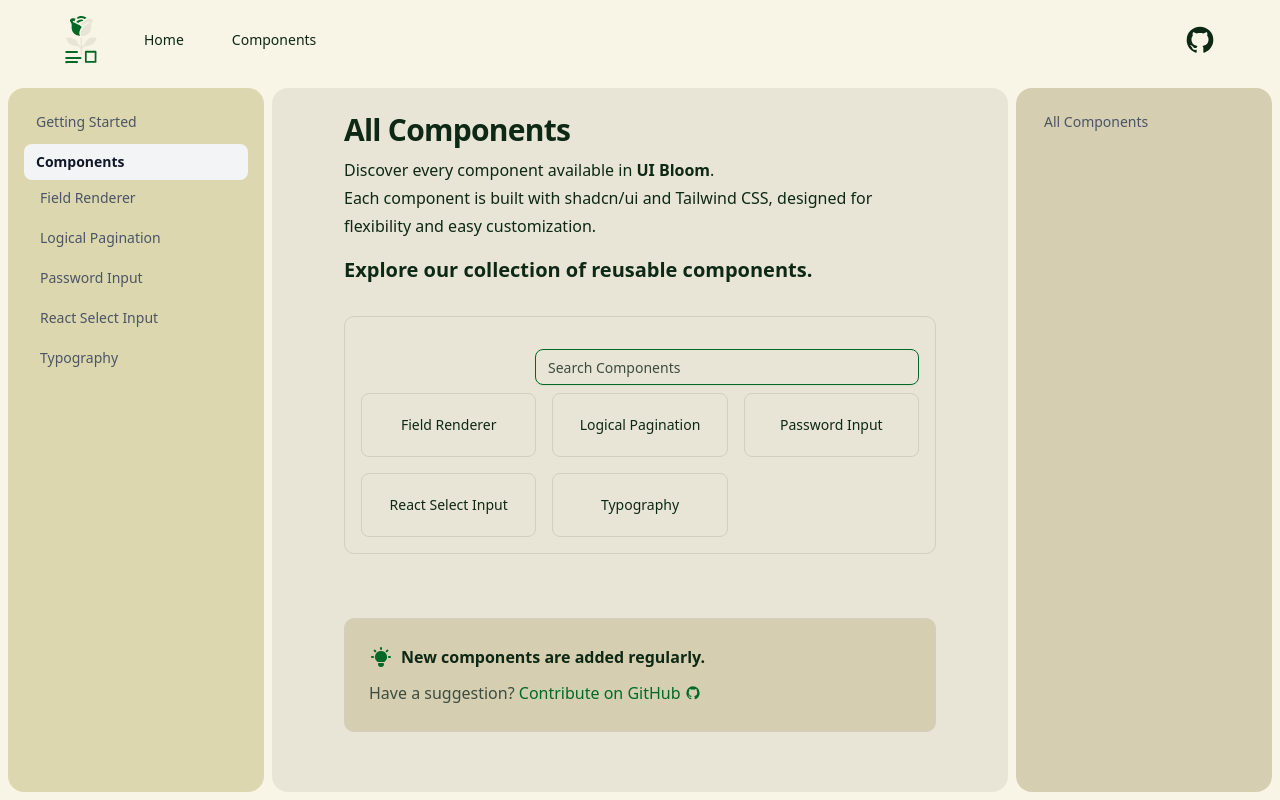
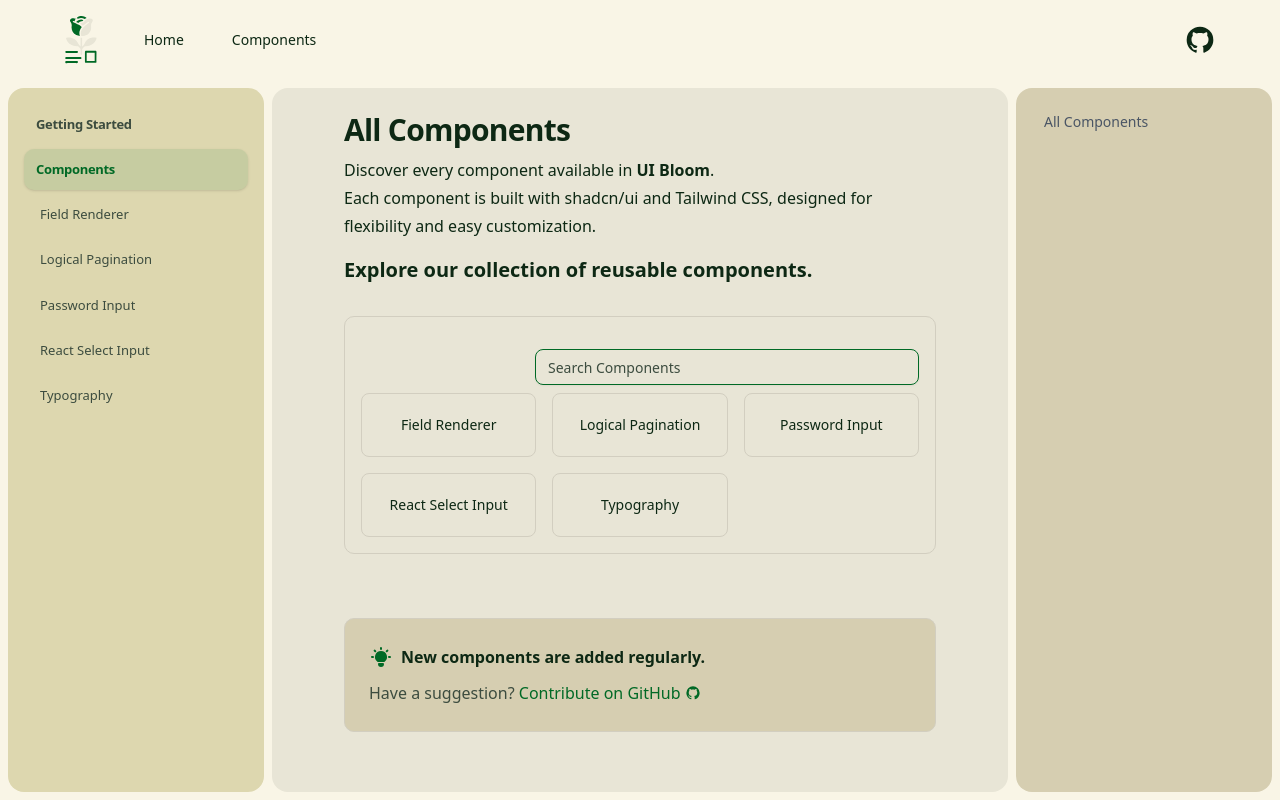
Before and after one commit to Huzaifa-Yaqoob/ui-bloom2, a Next.js app: page /docs/components in a window 1280 px wide. Built offline with nearby package versions, Linux system fonts and the light colour scheme; no server answers.

Commit message:
fix styling issue in sidebar

```diff
--- a/public/r/typography.json
+++ b/public/r/typography.json
@@ -4,6 +4,9 @@
   "type": "registry:ui",
   "title": "Typography",
   "description": "A comprehensive set of typography components including headings (H1-H6), paragraphs, blockquotes, code blocks, and text variants with responsive sizing and styling.",
+  "dependencies": [
+    "@radix-ui/react-slot"
+  ],
   "files": [
     {
       "path": "src/registry/components/typography/typography.tsx",
--- a/registry.json
+++ b/registry.json
@@ -100,6 +100,7 @@
       "type": "registry:ui",
       "title": "Typography",
       "description": "A comprehensive set of typography components including headings (H1-H6), paragraphs, blockquotes, code blocks, and text variants with responsive sizing and styling.",
+      "dependencies": ["@radix-ui/react-slot"],
       "files": [
         {
           "path": "src/registry/components/typography/typography.tsx",
--- /dev/null
+++ b/src/app/docs/components/field-renderer/page.tsx
@@ -0,0 +1,5 @@
+function Page() {
+  return <div></div>;
+}
+
+export default Page;
--- a/src/app/docs/components/page.tsx
+++ b/src/app/docs/components/page.tsx
@@ -13,7 +13,7 @@
       <GithubContribute />
       <DocFooter
         nextLink={{
-          href: '/docs/field-renderer',
+          href: '/docs/components/field-renderer',
           name: 'Field Renderer',
         }}
         prevLink={{
--- a/src/blocks/article-layout/sidebars/PageLinks.tsx
+++ b/src/blocks/article-layout/sidebars/PageLinks.tsx
@@ -4,14 +4,29 @@
 import { usePathname } from 'next/navigation';
 import { useArticleLayout } from '@/blocks/article-layout/useArticleLayout';
 import { Link as SideLink } from '@/blocks/article-layout/Provider';
+import { cn } from '@/lib/utils';
 
 const levelStyles: Record<number, string> = {
-  0: 'text-sm font-medium',
-  1: 'pl-4 text-sm',
-  2: 'pl-8 text-sm',
+  0: 'text-[13px] font-semibold tracking-tight',
+  1: 'pl-4 text-[13px] font-normal',
+  2: 'pl-8 text-[13px] font-normal',
 };
 
+// Helper function to check if any child link matches the current pathname
+function hasActiveChild(
+  links: SideLink[] | undefined,
+  pathname: string
+): boolean {
+  if (!links) return false;
+
+  return links.some((link) => {
+    if (link.href === pathname) return true;
+    return hasActiveChild(link.childLinks, pathname);
+  });
+}
+
 function PageLinks() {
+  const pathname = usePathname();
   const { sideNavLinks } = useArticleLayout();
 
   if (!sideNavLinks || sideNavLinks.length === 0) {
@@ -19,46 +34,87 @@
   }
 
   return (
-    <div>
-      <LinksLine sideNavLinks={sideNavLinks} order={0} />
+    <nav className="space-y-0.5" aria-label="Page navigation">
+      <LinksList sideNavLinks={sideNavLinks} level={0} pathname={pathname} />
+    </nav>
+  );
+}
+
+function LinksList({
+  sideNavLinks,
+  level,
+  pathname,
+}: {
+  sideNavLinks?: SideLink[];
+  level: number;
+  pathname: string;
+}) {
+  if (!sideNavLinks || level > 2) {
+    return null;
+  }
+
+  return (
+    <div className="flex flex-col gap-1">
+      {sideNavLinks.map((link) => (
+        <LinkItem
+          key={link.href}
+          link={link}
+          level={level}
+          pathname={pathname}
+        />
+      ))}
     </div>
   );
 }
 
-function LinksLine({
-  sideNavLinks,
-  order,
+function LinkItem({
+  link,
+  level,
+  pathname,
 }: {
-  sideNavLinks?: SideLink[];
-  order: number;
+  link: SideLink;
+  level: number;
+  pathname: string;
 }) {
-  const pathname = usePathname();
-
-  if (!sideNavLinks || order > 2) {
-    return null;
-  }
+  const isActive = pathname === link.href;
+  const hasChildren = link.childLinks && link.childLinks.length > 0;
+  const isParentOfActive = hasActiveChild(link.childLinks, pathname);
 
   const baseLinkClasses =
-    'flex items-center rounded-md px-3 py-2 transition-colors duration-200';
-  const inactiveClasses = 'text-gray-600 hover:bg-gray-100 hover:text-gray-900';
-  const activeClasses = 'bg-gray-100 font-semibold text-gray-900';
+    'group relative flex items-center rounded-lg px-3 py-2.5 transition-all duration-200 ease-in-out';
+  const inactiveClasses =
+    'text-muted-foreground hover:text-foreground hover:bg-accent/70';
+  const parentActiveClasses =
+    'bg-primary/10 text-primary font-semibold shadow-sm';
+  const childActiveClasses = 'text-primary font-semibold';
 
   return (
-    <div className="flex flex-col gap-1">
-      {sideNavLinks.map((link, index) => {
-        const isActive = pathname === link.href;
-        return (
-          <div key={link.href + index}>
-            <Link
-              href={link.href}
-              className={`${baseLinkClasses} ${levelStyles[order] ?? ''} ${isActive ? activeClasses : inactiveClasses}`}
-            >
-              {link.name}
-            </Link>
-            <LinksLine order={order + 1} sideNavLinks={link.childLinks} />
-          </div>
-        );
-      })}
+    <div className="relative">
+      <Link
+        href={link.href}
+        className={cn(
+          baseLinkClasses,
+          levelStyles[level] ?? '',
+          isParentOfActive
+            ? parentActiveClasses
+            : isActive
+              ? hasChildren
+                ? parentActiveClasses
+                : childActiveClasses
+              : inactiveClasses
+        )}
+      >
+        <span className="truncate leading-relaxed">{link.name}</span>
+      </Link>
+      {hasChildren && (
+        <div className="mt-1">
+          <LinksList
+            level={level + 1}
+            sideNavLinks={link.childLinks}
+            pathname={pathname}
+          />
+        </div>
+      )}
     </div>
   );
 }
--- a/src/components/pages-sections/all-components/allComponentLinks.ts
+++ b/src/components/pages-sections/all-components/allComponentLinks.ts
@@ -2,23 +2,23 @@
 
 const allComponentLinks: Link[] = [
   {
-    href: '/docs/field-renderer',
+    href: '/docs/components/field-renderer',
     name: 'Field Renderer',
   },
   {
-    href: '/docs/logical-pagination',
+    href: '/docs/components/logical-pagination',
     name: 'Logical Pagination',
   },
   {
-    href: '/docs/password-input',
+    href: '/docs/components/password-input',
     name: 'Password Input',
   },
   {
-    href: '/docs/react-select-input',
+    href: '/docs/components/react-select-input',
     name: 'React Select Input',
   },
   {
-    href: '/docs/typography',
+    href: '/docs/components/typography',
     name: 'Typography',
   },
 ];
```
